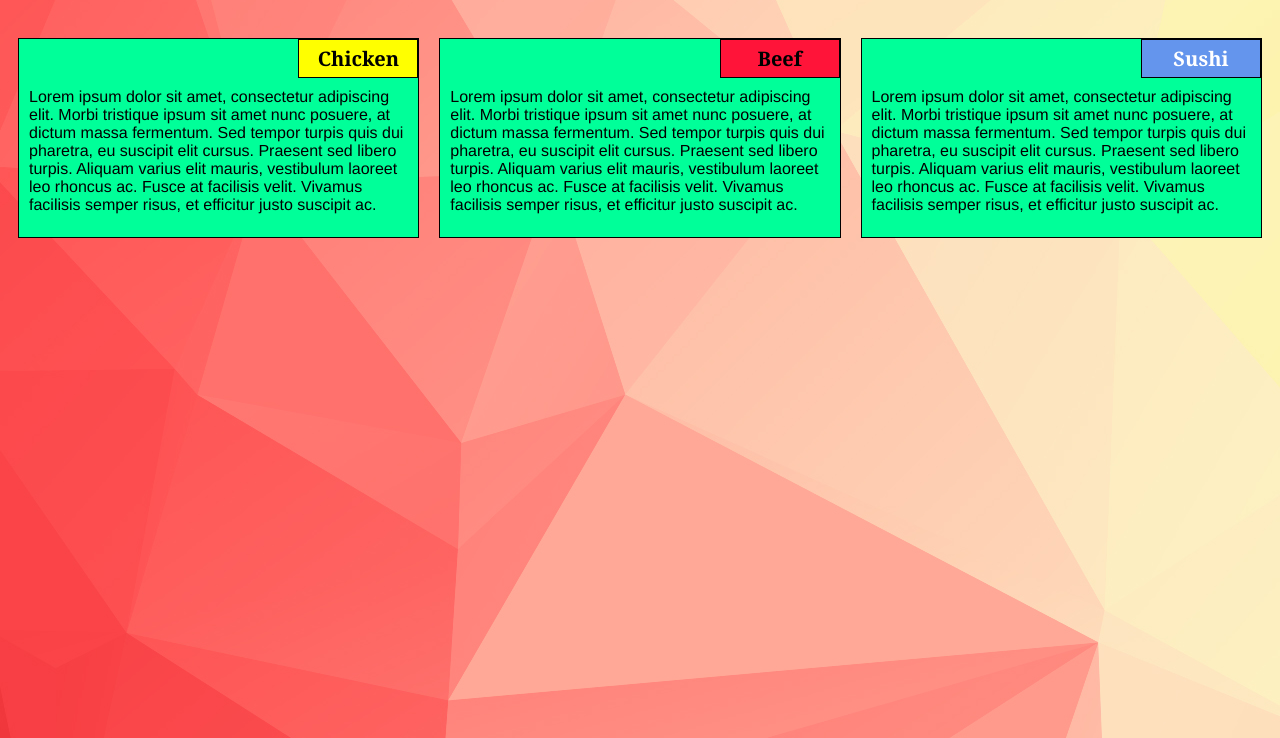
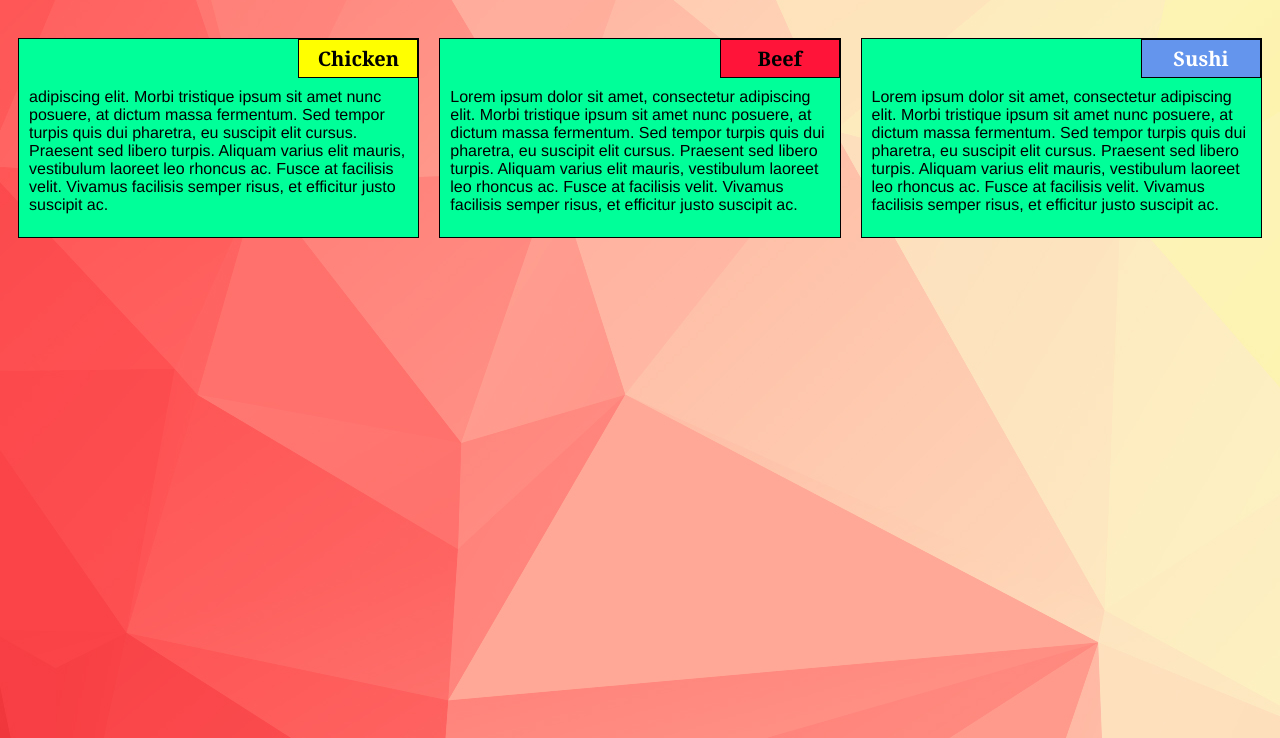
Before and after one commit to ujjwaldotverma/ujjwaldotverma.github.io, a plain HTML site: page index.html in a window 1280 px wide. Shown: the part 62-800 px from the top of the page. Drawn offline with Linux system fonts and the light colour scheme.

Commit message:
Update index.html

```diff
--- a/index.html
+++ b/index.html
@@ -19,7 +19,7 @@
 			Chicken
 		</div>
 		<p>
-			Lorem ipsum dolor sit amet, consectetur adipiscing elit. Morbi tristique ipsum sit amet nunc posuere, at dictum massa fermentum. Sed tempor turpis quis dui pharetra, eu suscipit elit cursus. Praesent sed libero turpis. Aliquam varius elit mauris, vestibulum laoreet leo rhoncus ac. Fusce at facilisis velit. Vivamus facilisis semper risus, et efficitur justo suscipit ac.
+			adipiscing elit. Morbi tristique ipsum sit amet nunc posuere, at dictum massa fermentum. Sed tempor turpis quis dui pharetra, eu suscipit elit cursus. Praesent sed libero turpis. Aliquam varius elit mauris, vestibulum laoreet leo rhoncus ac. Fusce at facilisis velit. Vivamus facilisis semper risus, et efficitur justo suscipit ac.
 		</p>
 		</section>
 	</div>
```
